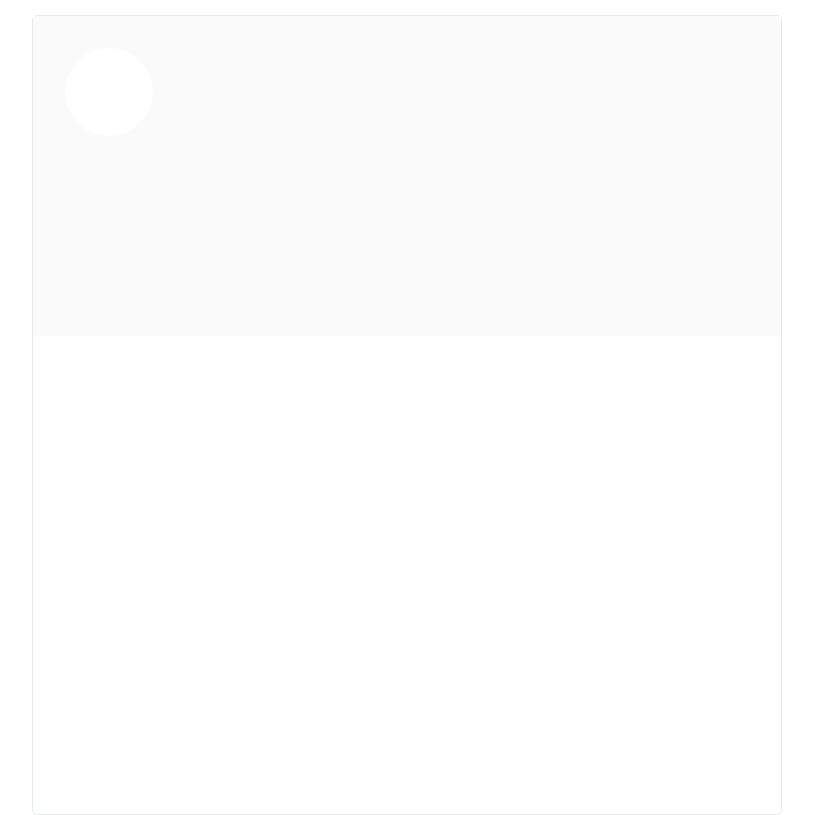
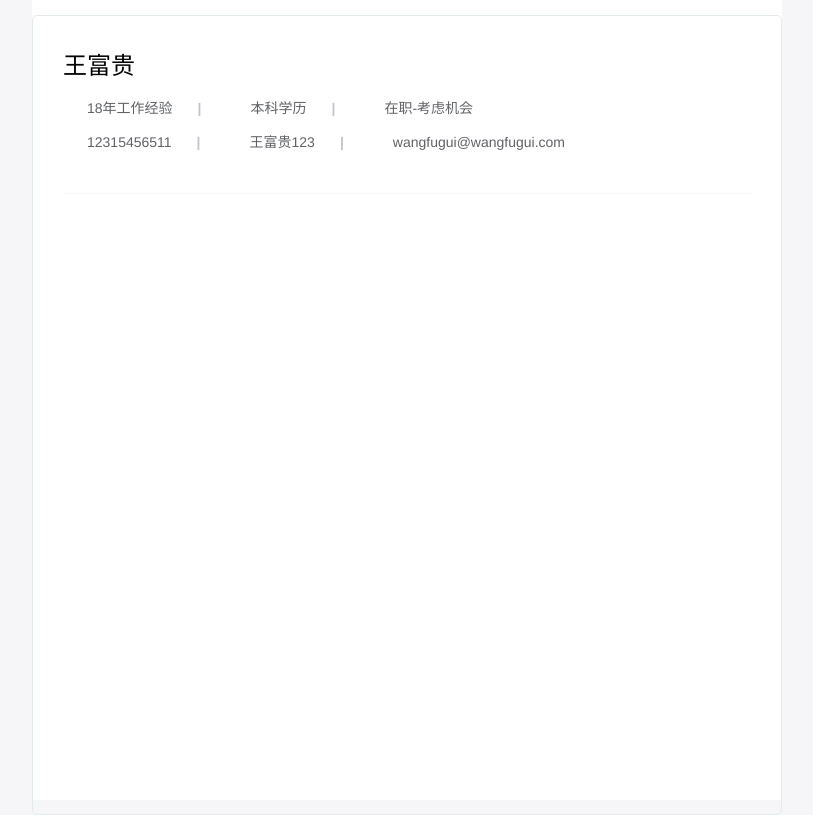
Before and after one commit to wsmwzms123/resume-create, a Vue app: page / in a window 1280 px wide. Shown: the whole page, without its empty margins (233-1046 px from the left). Built offline with nearby package versions, Linux system fonts and the light colour scheme; a small style sheet from the web is missing.

Commit message:
profile part building

```diff
--- a/public/index.html
+++ b/public/index.html
@@ -7,8 +7,7 @@
   <meta name="viewport" content="width=device-width,initial-scale=1.0">
   <link rel="icon" href="<%= BASE_URL %>favicon.ico">
   <title><%= htmlWebpackPlugin.options.title %></title>
-  <link rel="stylesheet" href="//at.alicdn.com/t/font_1748222_frip0t7wqih.css ">
-  <script src="//at.alicdn.com/t/font_1748222_f8wrrtvlotb.js"></script>
+  <script src="//at.alicdn.com/t/font_1748222_tdflceryy6.js"></script>
   <style type="text/css">
     .icon {
       width: 1em;
--- a/src/App.vue
+++ b/src/App.vue
@@ -24,6 +24,7 @@ export default {
     #app {
       width: 750px;
       main.wrap {
+        padding: 30px;
         height: 100%;
         width: 100%;
         border: 1px solid #E3EBE9;
--- a/src/components/Icon.vue
+++ b/src/components/Icon.vue
@@ -4,6 +4,8 @@ export default {
   functional: true,
   props: {
     href: String,
+    left: Number,
+    right: Number,
     width: {
       type: [String, Number],
       default: 100
@@ -11,13 +13,20 @@ export default {
   },
   render (h, context) {
     const { props } = context
-    let { href, width } = props
+    let { href, width, left, right } = props
     if (Number(width)) {
-      width += '%'
+      width += 'px'
     }
-
+    if (left) {
+      left += 'px'
+    }
+    if (right) {
+      right += 'px'
+    }
     const style = {
       width,
+      marginRight: right,
+      marginLeft: left,
       height: width
     }
     return h('svg', {
--- a/src/styles/init.scss
+++ b/src/styles/init.scss
@@ -5,6 +5,7 @@ body {
   -webkit-font-smoothing: antialiased;
   text-rendering: optimizeLegibility;
   font-family: Helvetica Neue, Helvetica, PingFang SC, Hiragino Sans GB, Microsoft YaHei, Arial, sans-serif;
+  background: #f6f6f8;
 }
 
 label {
@@ -19,6 +20,7 @@ html {
 
 #app {
   height: 100%;
+  background: #fff;
 }
 
 *,
--- a/src/views/header/avatar/cropper.vue
+++ b/src/views/header/avatar/cropper.vue
@@ -76,6 +76,7 @@ export default {
         cropperWidth: offsetWidth,
         cropperHeight: offsetHeight
       })
+      this.$emit('close')
     },
     initCropper () {
       this.scale = 1
--- a/src/views/header/index.vue
+++ b/src/views/header/index.vue
@@ -1,27 +1,33 @@
 <template>
   <header class="profile">
     <div class="basic-info">
+      <PersonalInfo />
       <Avatar />
     </div>
+    <el-divider></el-divider>
   </header>
 </template>
 
 <script>
 import Avatar from './avatar'
+import PersonalInfo from './personal-info'
 export default {
   name: 'Header',
   components: {
-    Avatar
+    Avatar,
+    PersonalInfo
   }
 }
 </script>
 
 <style lang="scss" scoped>
   header.profile {
-    background: #fafafa;
-    height: 320px;
+    padding-bottom: 15px;
+    .el-divider {
+      background-color: #f6f6f8;
+    }
     .basic-info {
-      padding: 32px;
+      display: flex;
     }
   }
 </style>
--- /dev/null
+++ b/src/views/header/personal-info/index.vue
@@ -0,0 +1,70 @@
+<template>
+  <div class="personal-info">
+    <div class="name-block">
+      <span class="name">王富贵</span>
+      <Icon href="#icon-male" width="24px"/>
+    </div>
+    <div class="label-block">
+      <el-breadcrumb separator="|">
+        <el-breadcrumb-item>
+           <Icon href="#icon-work" width="14px" right="10"/>
+          <span>18年工作经验</span>
+        </el-breadcrumb-item>
+        <el-breadcrumb-item>
+           <Icon href="#icon-degree" width="14px" right="10"/>
+          <span>本科学历</span>
+        </el-breadcrumb-item>
+        <el-breadcrumb-item>
+           <Icon href="#icon-group" width="14px" right="10"/>
+          <span>在职-考虑机会</span>
+        </el-breadcrumb-item>
+      </el-breadcrumb>
+      <el-breadcrumb separator="|">
+        <el-breadcrumb-item>
+           <Icon href="#icon-phone" width="14px" right="10"/>
+          <span>12315456511</span>
+        </el-breadcrumb-item>
+        <el-breadcrumb-item>
+           <Icon href="#icon-wechat" width="14px" right="10"/>
+          <span>王富贵123</span>
+        </el-breadcrumb-item>
+        <el-breadcrumb-item>
+           <Icon href="#icon-mail" width="14px" right="10"/>
+          <span>wangfugui@wangfugui.com</span>
+        </el-breadcrumb-item>
+      </el-breadcrumb>
+    </div>
+  </div>
+</template>
+
+<script>
+import Icon from '@/components/Icon.vue'
+export default {
+  name: 'PersonalInfo',
+  components: {
+    Icon
+  }
+}
+</script>
+
+<style lang="scss" scoped>
+  .personal-info {
+    flex: 1;
+    .name-block {
+      font-size: 24px;
+      font-weight: 400;
+      padding-bottom: 20px;
+      .name {
+        margin-right: 15px;
+      }
+    }
+    .label-block {
+      .el-breadcrumb {
+        padding-bottom: 20px;
+        /deep/ .el-breadcrumb__separator {
+          margin: 0 25px;
+        }
+      }
+    }
+  }
+</style>
```
Also changed, not shown: src/components/icon-item.vue (added, +24 -0 lines).
